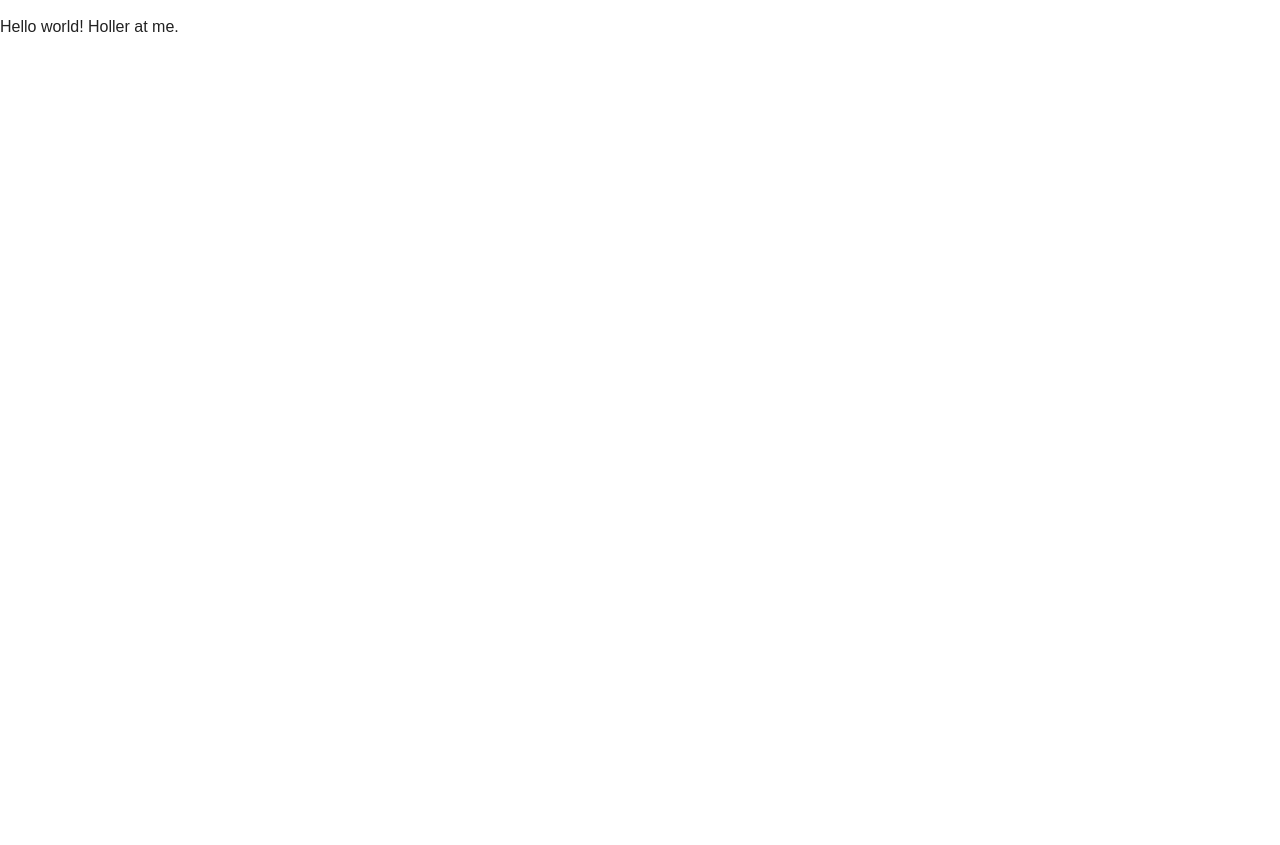
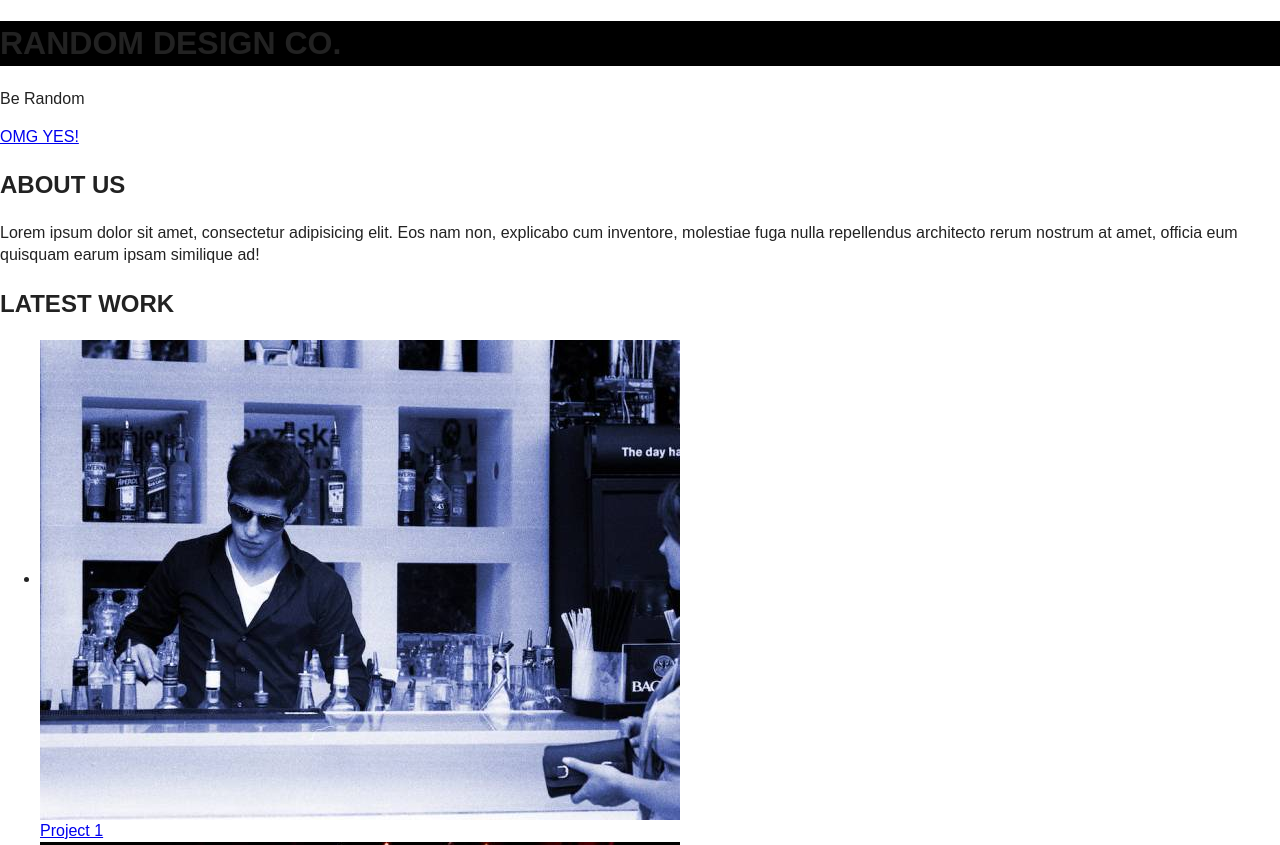
Before and after one commit to mcnelson87/random_design_co, a plain HTML site: page index.html in a window 1280 px wide. Shown: the top 845 px of the page. Before the commit the page ends 800 px from the top, so only its background shows below. Drawn offline with nearby package versions, Linux system fonts and the light colour scheme.

Commit message:
Initial Commit
First round of HTML and CSS

```diff
--- a/css/main.css
+++ b/css/main.css
@@ -94,6 +94,29 @@ textarea {
 /* ==========================================================================
    Author's custom styles
    ========================================================================== */
+
+/* GLOBALS */
+
+html  {
+ box-sizing: border-box;
+}
+*, *:before, *:after {
+box-sizing: inherit;
+}
+
+/* TOP BAR */
+
+h1  {
+ background-color: #000;
+}
+
+/* MAIN IMAGE */
+
+/* MAIN TEXT */
+
+/* PORTFOLIO */
+
+/* FOOTER */
 
 
 
--- a/index.html
+++ b/index.html
@@ -3,7 +3,7 @@
     <head>
         <meta charset="utf-8">
         <meta http-equiv="x-ua-compatible" content="ie=edge">
-        <title>Random Design Co</title>
+        <title>Random Design Co.</title>
         <meta name="description" content="">
         <meta name="viewport" content="width=device-width, initial-scale=1">
 
@@ -20,7 +20,43 @@
         <![endif]-->
 
         <!-- Add your site or application content here -->
-        <p>Hello world! Holler at me.</p>
+        <header>
+          <h1>RANDOM DESIGN CO.</h1>
+        </header>
+
+        <section class="main-image">
+          <p class="headline">Be Random</p>
+
+          <p><a href="#" title="OMG YES" class="button">OMG YES!</a></p>
+        </section>
+
+        <section id="about">
+          <h2>ABOUT US</h2>
+          <p>Lorem ipsum dolor sit amet, consectetur adipisicing elit. Eos nam non, explicabo cum inventore, molestiae fuga nulla repellendus architecto rerum nostrum at amet, officia eum quisquam earum ipsam similique ad!</p>
+        </section>
+
+        <section id="latest_projects">
+          <h2>LATEST WORK</h2>
+          <ul>
+            <li><img src="images/1-cocktail.jpeg" alt="bartender"><figcaption><a href="#" title="bartender" class="thumb">Project 1</a></figcaption></li>
+
+            <li><img src="images/2-disco.jpeg" alt="disco ball"><figcaption><a href="#" title="disco ball">Project 2</a></figcaption></li>
+
+            <li><img src="images/3-bookstore.jpeg" alt="bookstore"><figcaption><a href="#" title="bookstore">Project 3</a></figcaption></li>
+
+            <li><img src="images/4-traffic.jpeg" alt="traffic"><figcaption><a href="#" title="traffic">Project 4</a></figcaption></li>
+
+            <li><img src="images/5-concert.jpg" alt="concert"><figcaption><a href="#" title="concert">Project 5</a></figcaption></li>
+
+            <li><img src="images/6-nightlife.jpg" alt="nightlife"><figcaption><a href="#" title="nightlife">Project 6</a></figcaption></li>
+
+            <li><img src="images/7-bar.jpg" alt="disco ball"><figcaption><a href="#" title="disco ball">Project 7</a></figcaption></li>
+          </ul>
+        </section>
+
+        <footer>
+          <p>© 2016 Random Design Co.</p>
+        </footer>
 
         <script src="https://ajax.googleapis.com/ajax/libs/jquery/1.11.3/jquery.min.js"></script>
         <script>window.jQuery || document.write('<script src="js/vendor/jquery-1.11.3.min.js"><\/script>')</script>
```
Also changed, not shown: images/1-cocktail.jpeg (added), images/2-disco.jpeg (added), images/3-bookstore.jpeg (added), images/4-traffic.jpeg (added), images/5-concert.jpg (added), images/6-nightlife.jpg (added), images/7-bar.jpg (added), images/purple-bg.jpeg (added).
